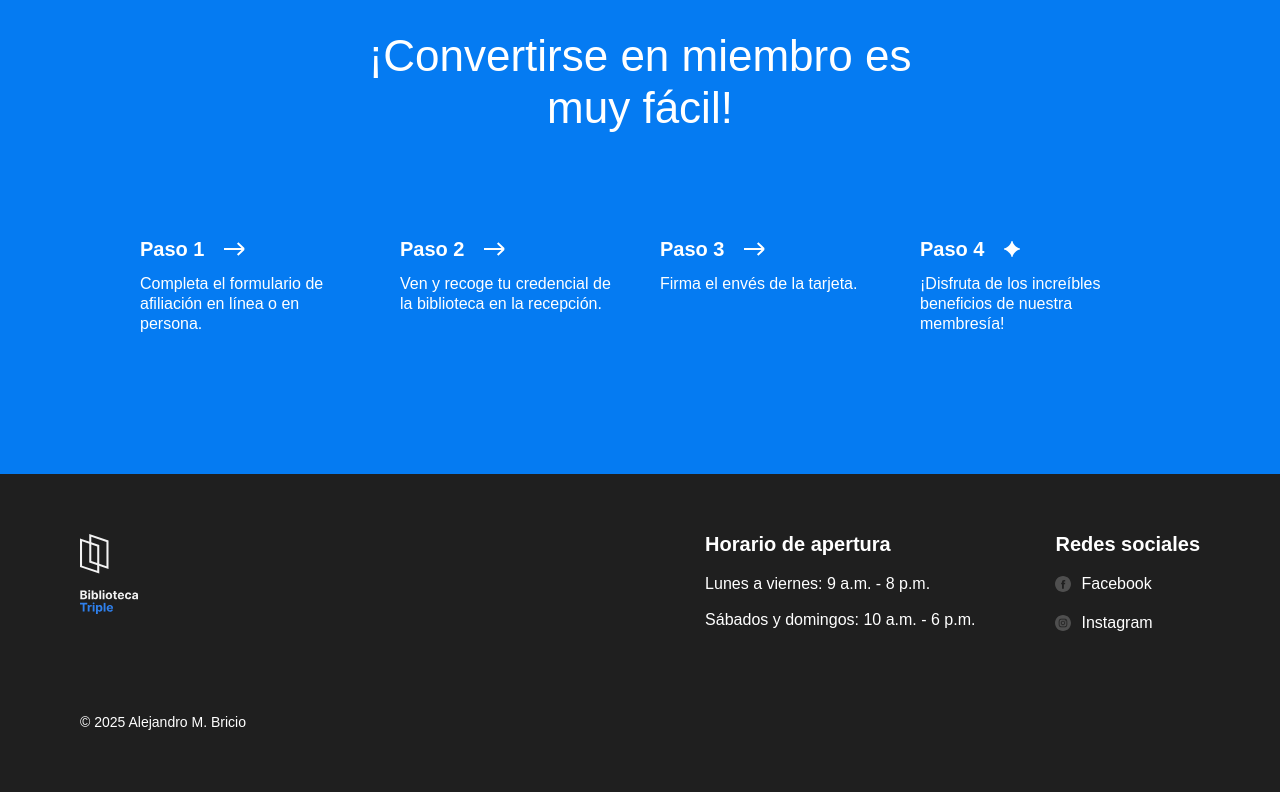
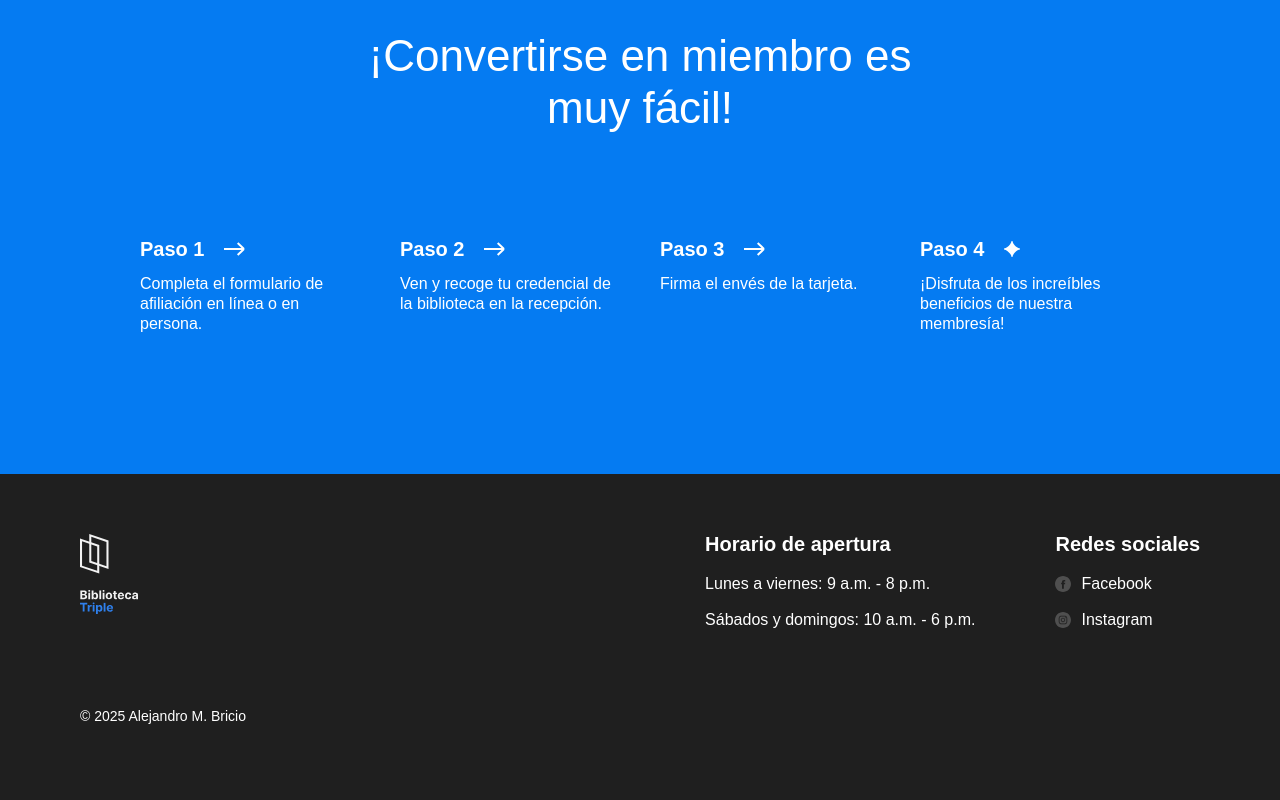
Before and after one commit to alexbricio/web_project_library_es, a plain HTML site: page index.html in a window 1280 px wide. Shown: the part 3008-3808 px from the top of the page. Drawn offline with Linux system fonts and the light colour scheme.

Commit message:
Corrige paddings del footer

```diff
--- a/styles/style.css
+++ b/styles/style.css
@@ -384,7 +384,7 @@ margin: 0 0 20px;
 .footer__column-link {
   color: white;
   text-decoration: none;
-  display: inline-flex;
+  display: flex;
   align-items: center;
   gap: 10px;
 }
@@ -395,7 +395,7 @@ margin: 0 0 20px;
 }
 
 .footer__copyright {
-  margin: 60px 0 0;
+  margin-top: 60px;
   text-align: left;
   font-size: 14px;
 }
```
